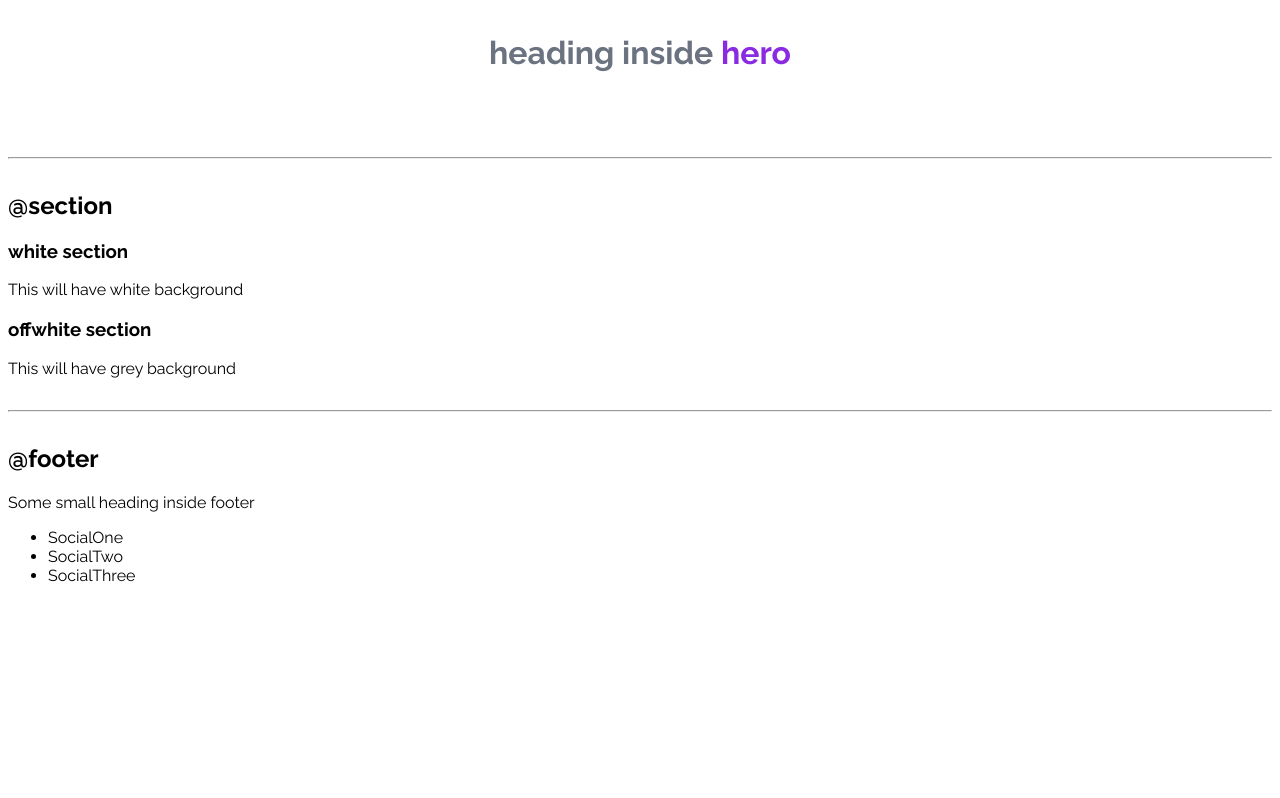
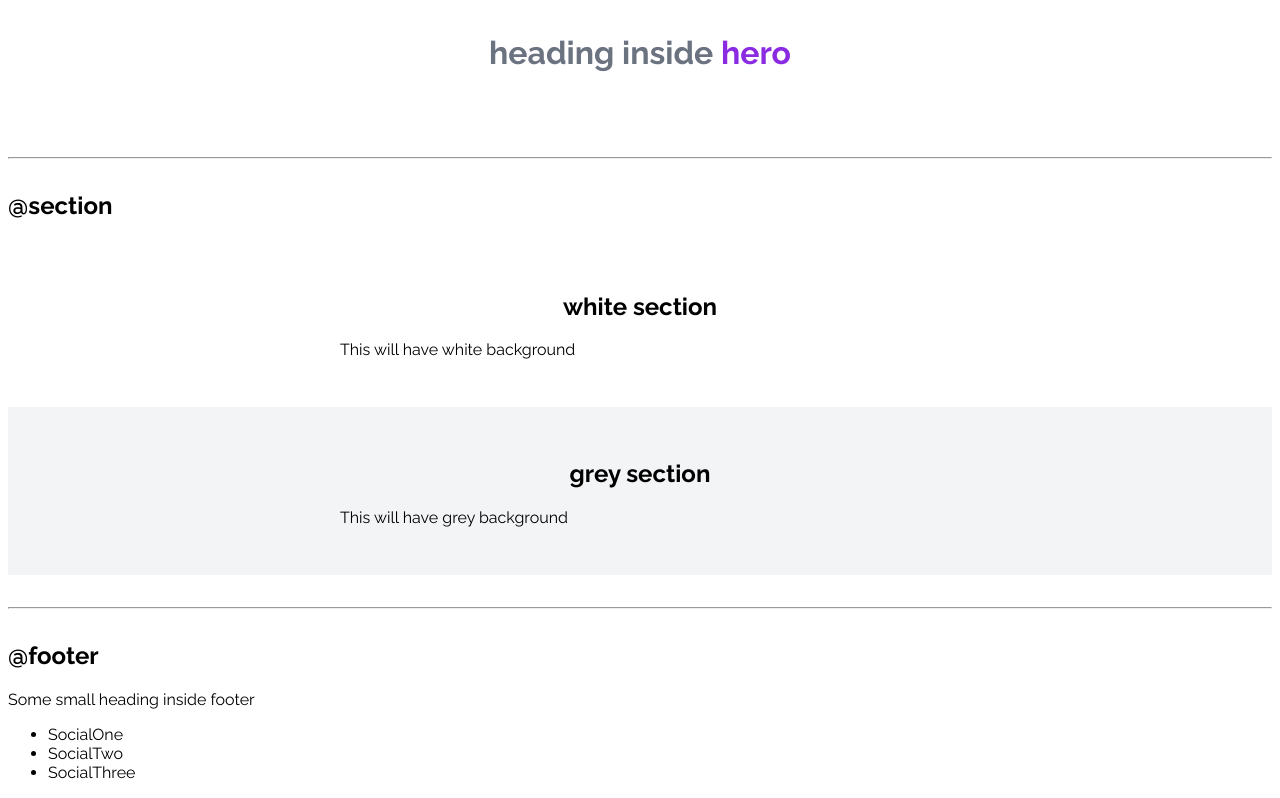
Before and after one commit to Xitija/component-library, a plain HTML site: page index.html in a window 1280 px wide. Shown: the part 2034-2832 px from the top of the page. Before the commit the page ends 2635 px from the top, so only its background shows below. Drawn offline with Linux system fonts and the light colour scheme.

Commit message:
Adding section styles

```diff
--- a/index.html
+++ b/index.html
@@ -97,14 +97,18 @@
     <hr>
     <h2>@section</h2>
 
-    <section>
-        <h3>white section</h3>
-        <p>This will have white background</p>
+    <section class="section">
+        <div class="container container-center">
+            <h1>white section</h1>
+            <p>This will have white background</p>
+        </div>
     </section>
 
-    <section>
-        <h3>offwhite section</h3>
-        <p>This will have grey background</p>
+    <section class="section bgrd">
+        <div class="container container-center">
+            <h1>grey section</h1>
+            <p>This will have grey background</p>
+            </div>
     </section>
 
     <hr>
--- a/styles.css
+++ b/styles.css
@@ -2,6 +2,7 @@
 
 :root {
     --primary-color: blueviolet;
+    --light-gray: #f3f4f6;
     --dark-gray: #6b7280;
 }
 
@@ -101,3 +102,15 @@ hr {
 .hero .hero-heading .heading-inverted {
     color: var(--primary-color);
 }
+
+.section {
+    padding: 2rem;
+}
+
+.section h1 {
+    text-align: center;
+}
+
+.bgrd {
+    background-color: var(--light-gray);
+}
```
